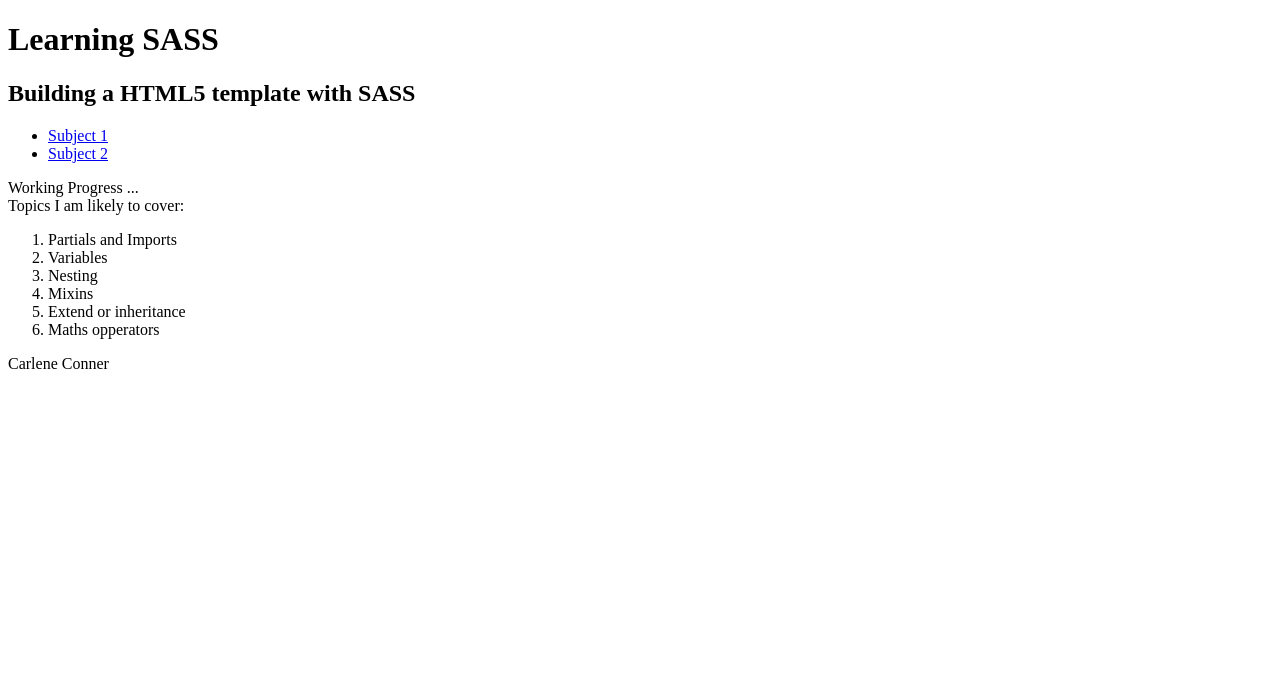
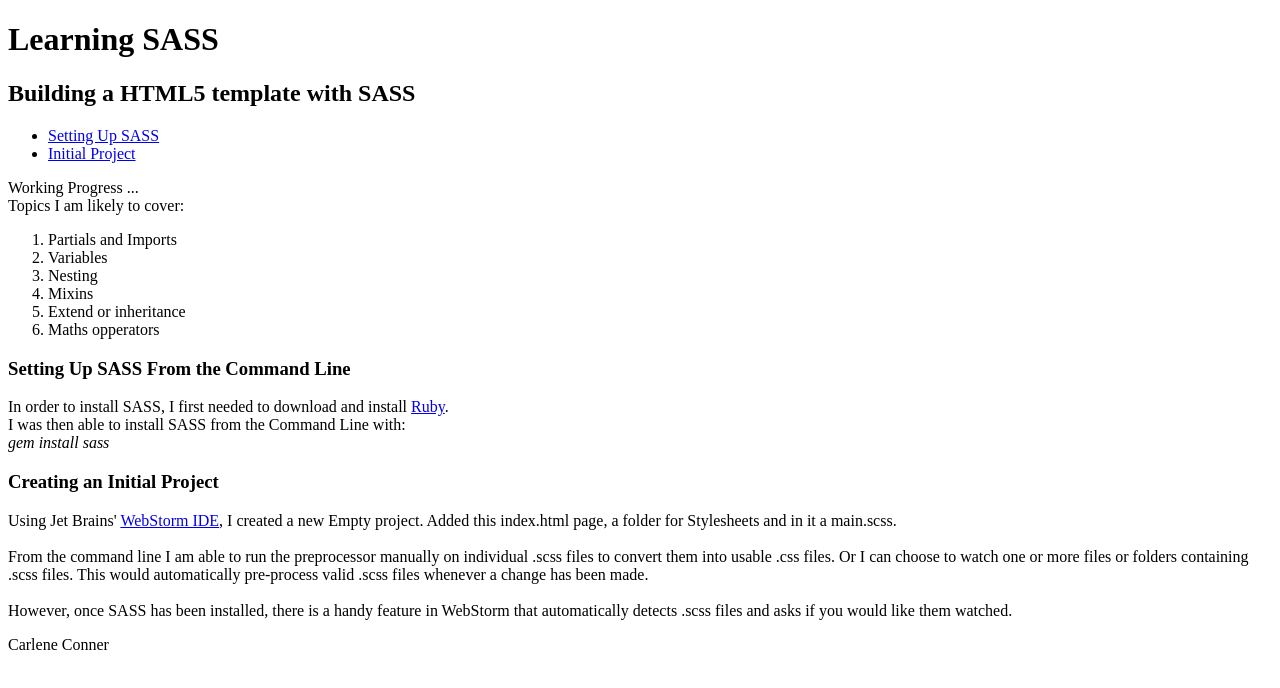
Before and after one commit to CarleneCannon-Conner/Learning-SASS, a plain HTML site: page index.html in a window 1280 px wide. Drawn offline with Linux system fonts and the light colour scheme.

Commit message:
Describe setting up SASS and creating this project

```diff
--- a/index.html
+++ b/index.html
@@ -18,8 +18,8 @@
 
         <nav>
             <ul>
-                <li><a href="#subject1">Subject 1</a></li>
-                <li><a href="#subject2">Subject 2</a></li>
+                <li><a href="#subject1">Setting Up SASS</a></li>
+                <li><a href="#subject2">Initial Project</a></li>
             </ul>
         </nav>
 
@@ -38,6 +38,33 @@
             </ol>
         </div>
 
+        <div id="subject1">
+            <h3>Setting Up SASS From the Command Line</h3>
+            <p>
+                In order to install SASS, I first needed to download and install
+                <a href="http://rubyinstaller.org/" target="_blank">Ruby</a>. <br />
+                I was then able to install SASS from the Command Line with: <br />
+                <em>gem install sass</em>
+            </p>
+        </div>
+
+        <div id="subject2">
+            <h3>Creating an Initial Project</h3>
+            <p>
+                Using Jet Brains'
+                <a href="https://www.jetbrains.com/webstorm/download/#section=windows-version" target="_blank">
+                    WebStorm IDE</a>, I created a new Empty project. Added this index.html page, a folder for
+                Stylesheets and in it a main.scss.<br />
+                <br />
+                From the command line I am able to run the preprocessor manually on individual .scss files to convert
+                them into usable .css files. Or I can choose to watch one or more files or folders containing .scss
+                files. This would automatically pre-process valid .scss files whenever a change has been made.<br />
+                <br />
+                However, once SASS has been installed, there is a handy feature in WebStorm that automatically detects
+                .scss files and asks if you would like them watched.
+            </p>
+        </div>
+
         <footer>Carlene Conner</footer>
     </div>
 </div>
```
